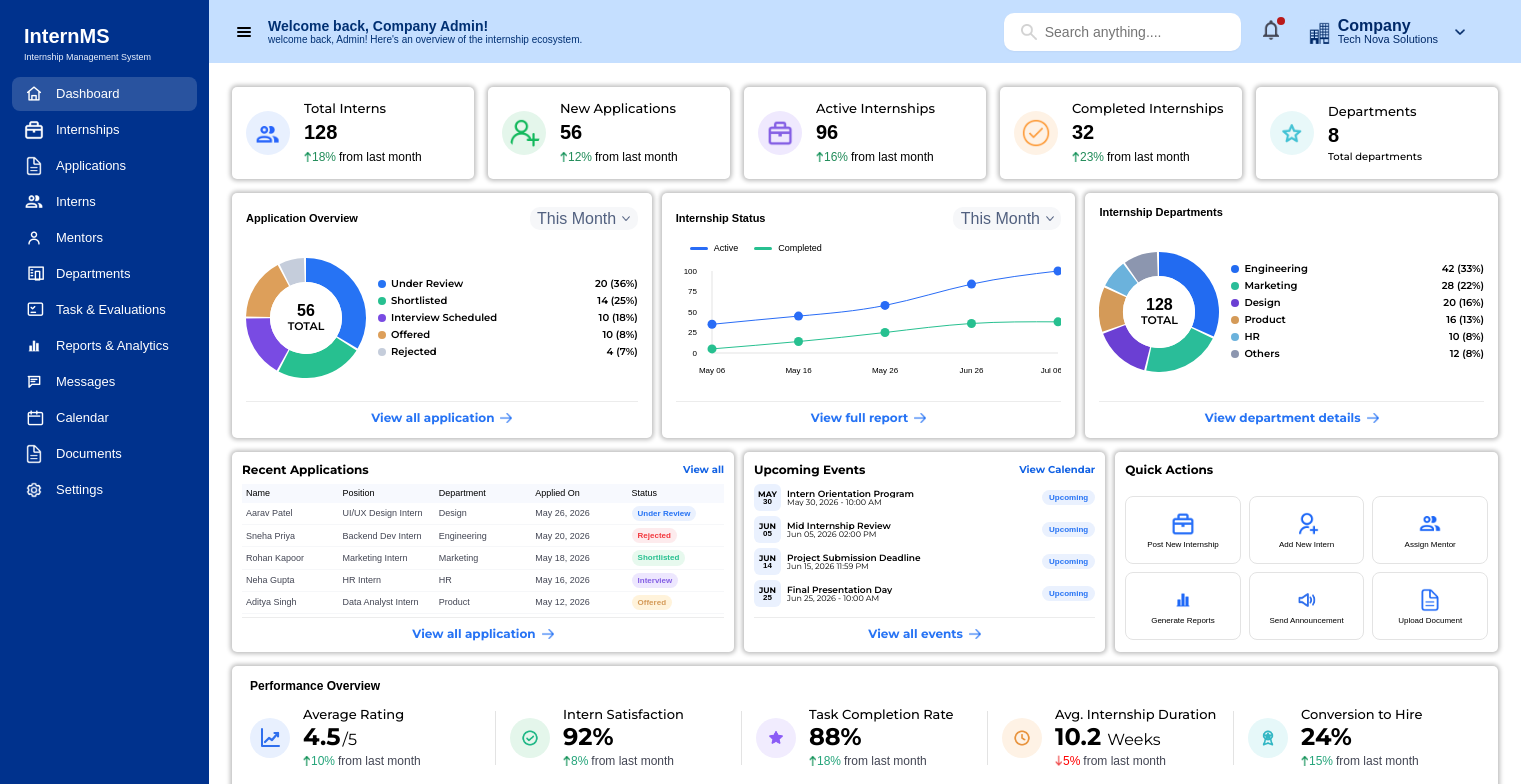
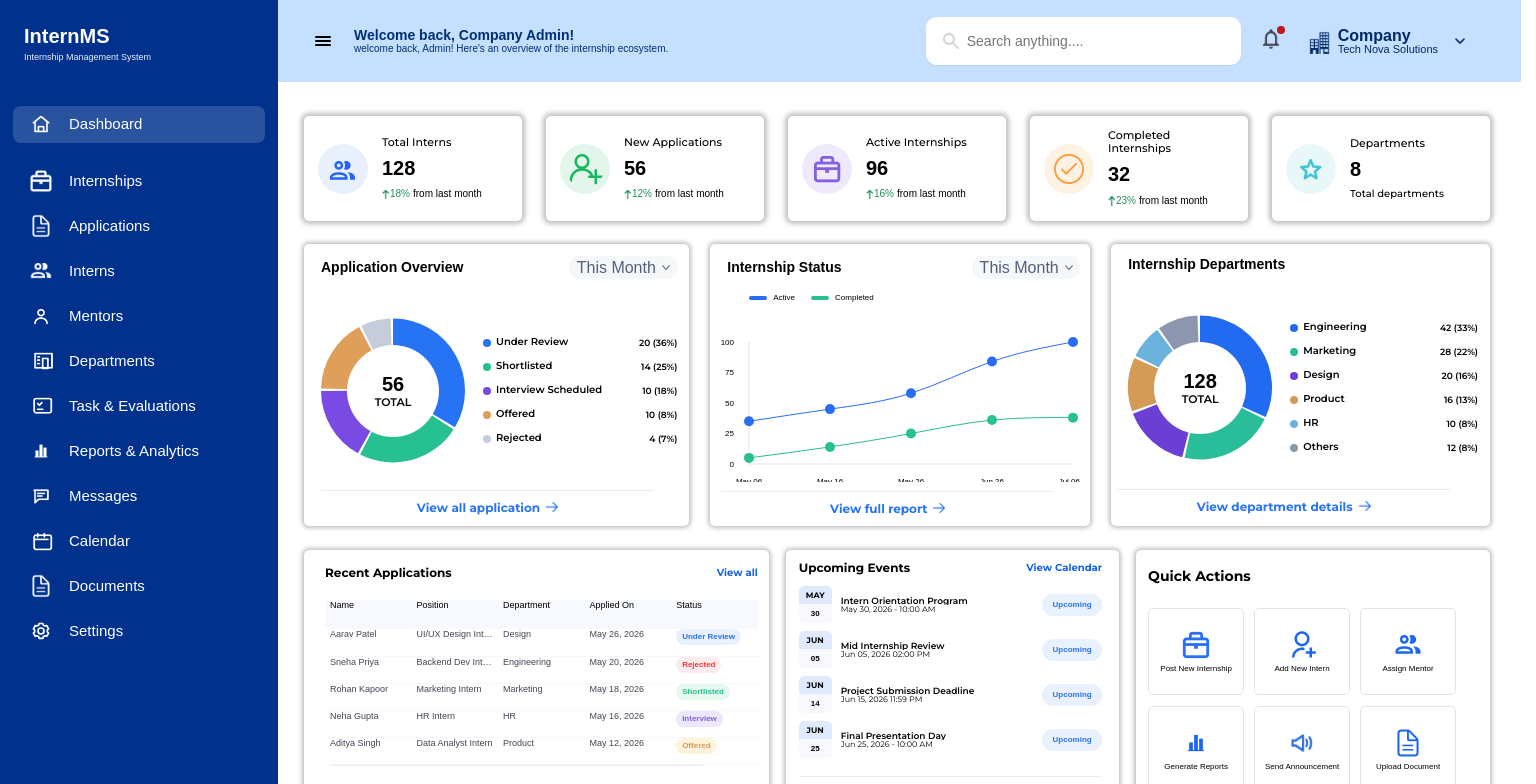
Before and after one commit to muthukumarm2702-coder/InternMS, a React (Vite) app: page /ims/dashboard in a window 1536 px wide. Shown: the top 784 px of the page. Built offline with nearby package versions, Linux system fonts and the light colour scheme.

Commit message:
Final Commit

```diff
--- a/src/Components-Dashboard/CompanyDashboard.css
+++ b/src/Components-Dashboard/CompanyDashboard.css
@@ -165,6 +165,10 @@
 }
 
 .topbar {
+  position: sticky;
+  top: 0;
+  z-index: 40;
+  flex-shrink: 0;
   min-height: 63px;
   display: flex;
   align-items: center;
@@ -183,7 +187,7 @@
 }
 
 .welcomeText h1 {
-  font-style: bold;
+  font-style: normal;
   font-size: 14px;
   line-height: 100%;
   letter-spacing: 0%;
@@ -1236,6 +1240,431 @@
   }
 }
 
+@media (min-width: 1400px) {
+  .sidePanel {
+    width: 278px;
+  }
+
+  .sideNav {
+    gap: 8px;
+    margin-top: 29px;
+    padding: 0 13px;
+  }
+
+  .navItem {
+    height: 37px;
+    gap: 16px;
+    padding: 0 16px;
+  }
+
+  .navItem:first-child {
+    margin-bottom: 12px;
+  }
+
+  .navIconImg {
+    width: 24px;
+    height: 24px;
+  }
+
+  .navLabel {
+    font-size: 15px;
+    line-height: 18px;
+  }
+
+  .topbar {
+    height: 82px;
+    min-height: 82px;
+  }
+
+  .topbar .menuBtn {
+    width: 24px;
+    height: 24px;
+    margin-left: 18px;
+    justify-content: center;
+  }
+
+  .topbar .menuBtn span {
+    width: 16px;
+  }
+
+  .searchBox {
+    flex-basis: 315px;
+    width: 315px;
+    height: 48px;
+    border-radius: 11px;
+  }
+
+  .contentArea {
+    min-height: calc(100vh - 82px);
+    padding: 34px 31px 0 26px;
+    gap: 0;
+    align-items: flex-start;
+  }
+
+  .contentArea::after {
+    width: 100%;
+    height: 23px;
+    flex: 0 0 23px;
+  }
+
+  .statCardsRow,
+  .chartsRow,
+  .bottomRow,
+  .performanceRow {
+    width: 100%;
+  }
+
+  .statCardsRow {
+    grid-template-columns: repeat(5, minmax(0, 1fr));
+    column-gap: 24px;
+    min-height: 105px;
+  }
+
+  .dstatCard {
+    height: 105px;
+    min-height: 105px;
+    box-shadow: 0 0 5px 3px rgba(0, 0, 0, 0.25);
+  }
+
+  .dstatBadge {
+    width: 50px;
+    height: 50px;
+  }
+
+  .dstatLabel {
+    font-size: 11px;
+    line-height: 13px;
+  }
+
+  .dstatValue {
+    font-size: 20px;
+    line-height: 24px;
+  }
+
+  .dstatDelta {
+    font-size: 10px;
+    line-height: 12px;
+  }
+
+  .chartsRow {
+    grid-template-columns: 358fr 353fr 352fr;
+    column-gap: 21px;
+    height: 282px;
+    min-height: 282px;
+    margin-top: 23px;
+  }
+
+  .chartCard {
+    height: 282px;
+    min-height: 282px;
+  }
+
+  .chartsRow .chartCard:nth-child(2) {
+    padding: 12px 10px 11px;
+  }
+
+  .chartsRow .chartCard:nth-child(2) .chartCardHeader h3 {
+    margin-left: 7px;
+  }
+
+  .chartsRow .chartCard:nth-child(2) .lineLegend {
+    margin-left: 29px;
+    margin-bottom: 27px;
+  }
+
+  .chartsRow .chartCard:nth-child(2) .lineLegend button {
+    font-size: 8px;
+    line-height: 10px;
+  }
+
+  .chartsRow .chartCard:nth-child(2) .lineLegend button::before {
+    width: 18px;
+    height: 4px;
+  }
+
+  .chartsRow .chartCard:nth-child(2) .lineChartBlock {
+    height: 150px;
+    min-height: 150px;
+  }
+
+  .chartsRow .chartCard .cardLink {
+    width: 333px;
+    height: 24px;
+    margin-top: 0;
+    padding-top: 9px;
+    border-top: 0.5px solid rgba(217, 217, 217, 0.5);
+    line-height: 15px;
+  }
+
+  .chartsRow .chartCard:first-child .cardLink {
+    margin-left: 5px;
+  }
+
+  .chartsRow .chartCard:nth-child(2) .cardLink {
+    margin-left: 1px;
+  }
+
+  .chartsRow .chartCard:last-child .cardLink {
+    margin-left: -6px;
+    transform: translateY(-1px);
+  }
+
+  .chartCardHeader h3 {
+    font-size: 14px;
+    line-height: 17px;
+  }
+
+  .chartsRow .chartCard:first-child,
+  .chartsRow .chartCard:last-child {
+    padding: 12px;
+  }
+
+  .chartsRow .chartCard:first-child .chartCardHeader h3,
+  .chartsRow .chartCard:last-child .chartCardHeader h3 {
+    margin-left: 5px;
+  }
+
+  .chartsRow .chartCard:first-child .donutBlock,
+  .chartsRow .chartCard:last-child .donutBlock {
+    grid-template-columns: 154px minmax(0, 1fr);
+    gap: 13px;
+  }
+
+  .chartsRow .chartCard:first-child .donutChartWrap,
+  .chartsRow .chartCard:last-child .donutChartWrap {
+    width: 154px;
+    height: 155px;
+  }
+
+  .chartsRow .chartCard:first-child .donutCenter,
+  .chartsRow .chartCard:last-child .donutCenter {
+    width: 92px;
+    height: 92px;
+  }
+
+  .chartsRow .chartCard:first-child .donutCenter strong,
+  .chartsRow .chartCard:last-child .donutCenter strong {
+    font-size: 20px;
+    line-height: 24px;
+  }
+
+  .chartsRow .chartCard:first-child .donutLegend,
+  .chartsRow .chartCard:last-child .donutLegend {
+    row-gap: 13px;
+  }
+
+  .chartsRow .chartCard:first-child .legendValue,
+  .chartsRow .chartCard:last-child .legendValue {
+    font-size: 9px;
+    line-height: 11px;
+  }
+
+  .bottomRow {
+    grid-template-columns: 432fr 310fr 329fr;
+    column-gap: 17px;
+    height: 263px;
+    min-height: 263px;
+    margin-top: 24px;
+  }
+
+  .panelCard {
+    height: 263px;
+    min-height: 263px;
+  }
+
+  .recentApplications {
+    padding: 15px 11px 14px 21px;
+  }
+
+  .recentApplications .panelHeader {
+    margin-bottom: 20px;
+  }
+
+  .recentApplications .panelHeader h3 {
+    line-height: 15px;
+  }
+
+  .recentApplications .applicationsTable th {
+    height: 29px;
+    padding: 0 5px;
+    vertical-align: top;
+    line-height: 10px;
+  }
+
+  .recentApplications .applicationsTable td {
+    height: 27px;
+    padding: 0 5px;
+    vertical-align: top;
+    line-height: 10px;
+  }
+
+  .recentApplications .cardLink {
+    width: 373.01px;
+    height: 35px;
+    margin: auto 0 0 5px;
+    padding-top: 19px;
+    border-top: 0.5px solid rgba(217, 217, 217, 0.5);
+    line-height: 15px;
+  }
+
+  .quickActions .panelHeader {
+    margin-bottom: 23px;
+  }
+
+  .quickActions {
+    padding: 18px 9px 20px 12px;
+  }
+
+  .quickActions .panelHeader h3 {
+    font-size: 14px;
+    line-height: 17px;
+  }
+
+  .quickActionsGrid {
+    grid-template-columns: repeat(3, 96px);
+    grid-template-rows: repeat(2, 87px);
+    column-gap: 10px;
+    row-gap: 11px;
+  }
+
+  .quickActionBtn {
+    border-width: 0.5px;
+    border-radius: 5px;
+  }
+
+  .quickActionBtn img {
+    width: 30px;
+    height: 30px;
+  }
+
+  .upcomingEvents {
+    padding: 12px 17px 14px 13px;
+  }
+
+  .upcomingEvents .panelHeader {
+    margin-bottom: 12px;
+  }
+
+  .eventsList {
+    gap: 8px;
+  }
+
+  .eventsList li {
+    grid-template-columns: 33px minmax(0, 1fr) 60px;
+    column-gap: 9px;
+  }
+
+  .eventDate {
+    width: 33px;
+    height: 37px;
+    justify-content: flex-start;
+    overflow: hidden;
+    border-radius: 5px;
+    background: #F7F9FE;
+  }
+
+  .eventMonth {
+    display: flex;
+    width: 100%;
+    height: 18px;
+    align-items: center;
+    justify-content: center;
+    flex-shrink: 0;
+    border-radius: 5px 5px 0 0;
+    background: #DFEAFF;
+  }
+
+  .eventDay {
+    display: flex;
+    flex: 1;
+    align-items: center;
+    justify-content: center;
+  }
+
+  .eventBadge {
+    display: inline-flex;
+    width: 60px;
+    height: 22px;
+    align-items: center;
+    justify-content: center;
+    padding: 0;
+  }
+
+  .performanceRow {
+    height: 166px;
+    min-height: 166px;
+    margin-top: 22px;
+    padding: 14px 23px 16px;
+  }
+
+  .performanceTitle {
+    height: 15px;
+    margin-bottom: 8px;
+    line-height: 15px;
+  }
+
+  .performanceGrid {
+    height: 113px;
+    align-items: stretch;
+  }
+
+  .performanceItem {
+    position: relative;
+    height: 113px;
+    border-right: 0;
+  }
+
+  .performanceItem:not(:last-child)::after {
+    position: absolute;
+    top: 23px;
+    right: 0;
+    width: 1px;
+    height: 68px;
+    background: rgba(127, 127, 127, 0.3);
+    content: "";
+  }
+
+  .performanceIconWrap {
+    width: 50px;
+    height: 50px;
+    transform: translateY(-3px);
+  }
+
+  .performanceIconImg {
+    width: 35px;
+    height: 35px;
+  }
+
+  .performanceText {
+    position: relative;
+    display: block;
+    height: 113px;
+    flex: 1;
+  }
+
+  .performanceLabel,
+  .performanceValue,
+  .performanceDelta {
+    position: absolute;
+    left: 0;
+  }
+
+  .performanceLabel {
+    top: 14px;
+    line-height: 16px;
+  }
+
+  .performanceValue {
+    top: 44px;
+    line-height: 29px;
+  }
+
+  .performanceDelta {
+    top: 87px;
+    line-height: 15px;
+  }
+}
+
 @media (min-width: 901px) and (max-width: 1200px) {
   .topbar {
     padding-right: 20px;
--- a/src/Components-Dashboard/CompanyDashboard.jsx
+++ b/src/Components-Dashboard/CompanyDashboard.jsx
@@ -173,8 +173,8 @@ function DonutChart({ data, total }) {
             nameKey="label"
             cx="50%"
             cy="50%"
-            innerRadius={36}
-            outerRadius={60}
+            innerRadius="60%"
+            outerRadius="100%"
             startAngle={90}
             endAngle={-270}
             paddingAngle={2}
@@ -371,7 +371,7 @@ export const CompanyDashboard = () => {
                 </div>
                 <div className="lineChartBlock">
                   <ResponsiveContainer width="100%" height="100%">
-                    <LineChart data={INTERNSHIP_STATUS_DATA} margin={{ top: 8, right: 4, bottom: 0, left: 0 }}>
+                    <LineChart data={INTERNSHIP_STATUS_DATA} margin={{ top: 10, right: 7, bottom: 0, left: 0 }}>
                     <XAxis
                       dataKey="date"
                       tick={{
@@ -383,9 +383,10 @@ export const CompanyDashboard = () => {
                       axisLine={{ stroke: '#E3E3E3', strokeWidth: 1 }}
                       tickLine={false}
                       tickMargin={8}
+                      height={18}
                     />
                     <YAxis
-                      width={36}
+                      width={29}
                       domain={[0, 100]}
                       ticks={[0, 25, 50, 75, 100]}
                       tick={{
@@ -430,7 +431,7 @@ export const CompanyDashboard = () => {
                       strokeWidth={1}
                       strokeLinecap="round"
                       strokeLinejoin="round"
-                      dot={{ r: 4.5, fill: '#296CF6', strokeWidth: 0 }}
+                      dot={{ r: 5, fill: '#296CF6', strokeWidth: 0 }}
                       activeDot={{ r: 6, fill: '#296CF6', strokeWidth: 2, stroke: '#EBF2FD' }}
                     />}
                     {visibleSeries.completed && <Line
@@ -441,7 +442,7 @@ export const CompanyDashboard = () => {
                       strokeWidth={1}
                       strokeLinecap="round"
                       strokeLinejoin="round"
-                      dot={{ r: 4.5, fill: '#27C090', strokeWidth: 0 }}
+                      dot={{ r: 5, fill: '#27C090', strokeWidth: 0 }}
                       activeDot={{ r: 6, fill: '#27C090', strokeWidth: 2, stroke: '#E6F8F0' }}
                     />}
                     </LineChart>
```
